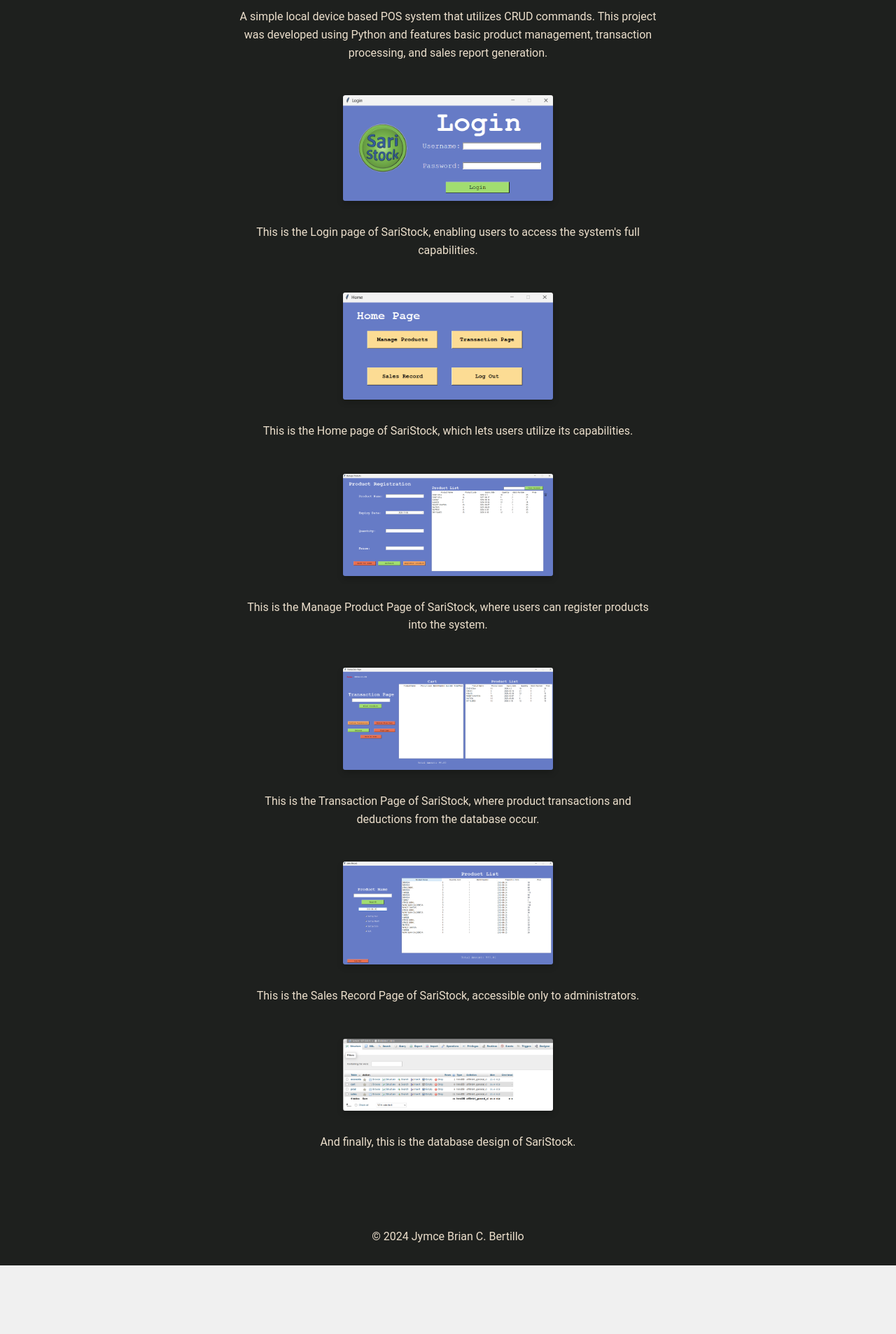
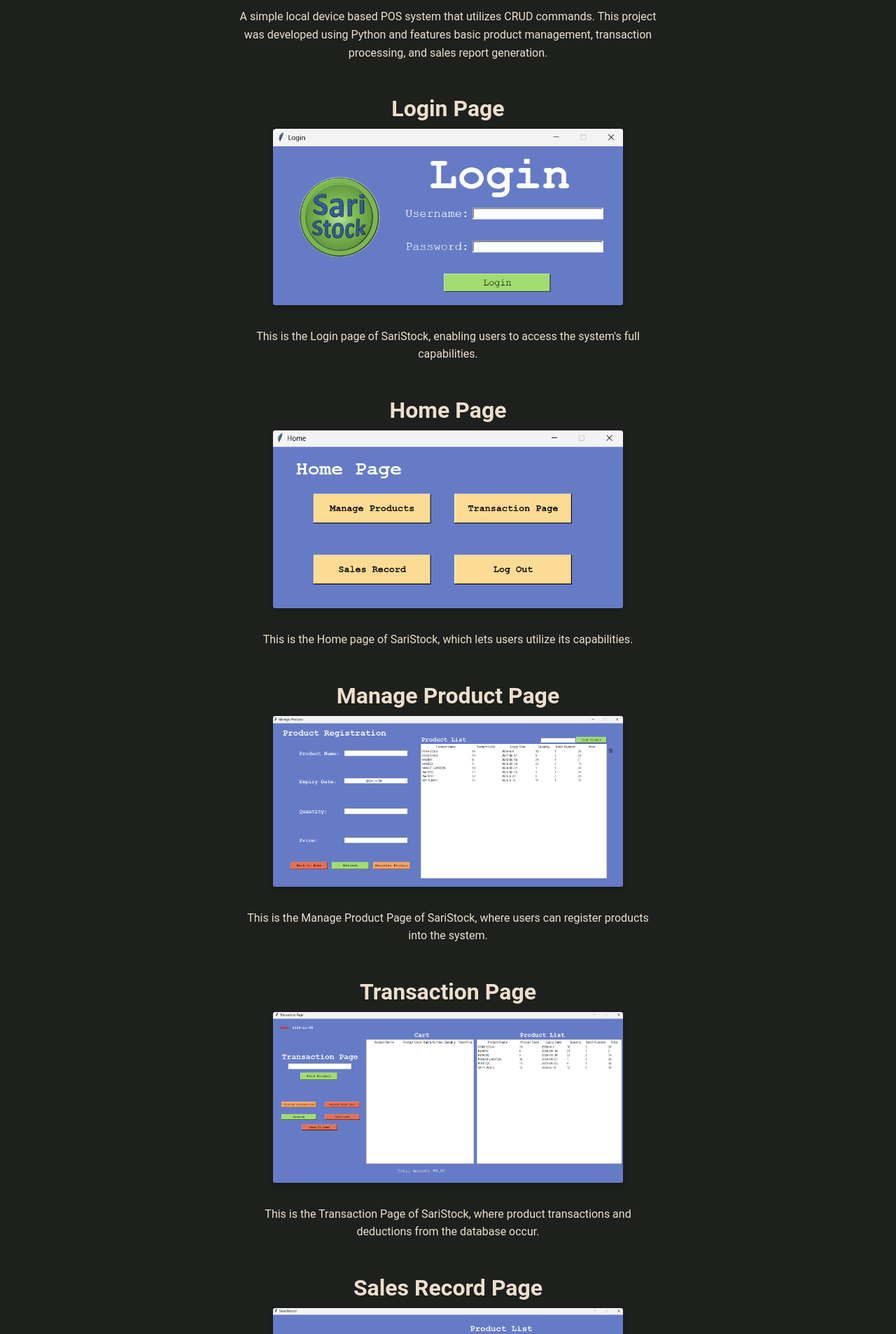
Before and after one commit to Jymce/PF_JBCB, a SvelteKit app: page /Project1 in a window 1280 px wide. Shown: the part 380-2286 px from the top of the page at 70% size. Before the commit the page ends 2188 px from the top, so only its background shows below. Built offline with nearby package versions, Linux system fonts and the light colour scheme.

Commit message:
Updated Project1

```diff
--- a/src/routes/Project1/+page.svelte
+++ b/src/routes/Project1/+page.svelte
@@ -20,36 +20,42 @@
   </div>
 
   <div class="project-content">
+    <h2> Login Page</h2>
     <img src="Project1_Files\Login.png" alt="Login Page" class="project-image" />
     <div class="project-description">
       <p>This is the Login page of SariStock, enabling users to access the system's full capabilities.</p>
     </div>
   </div>
   <div class="project-content">
+    <h2> Home Page</h2>
     <img src="Project1_Files\Home.png" alt="Home Page" class="project-image" />
     <div class="project-description">
       <p>This is the Home page of SariStock, which lets users utilize its capabilities.</p>
     </div>
   </div>
   <div class="project-content">
+    <h2> Manage Product Page</h2>
     <img src="Project1_Files\Products.png" alt="Manage Product Page" class="project-image" />
     <div class="project-description">
       <p>This is the Manage Product Page of SariStock, where users can register products into the system.</p>
     </div>
   </div>
   <div class="project-content">
+    <h2> Transaction Page</h2>
     <img src="Project1_Files\Cart.png" alt="Transaction Page" class="project-image" />
     <div class="project-description">
       <p>This is the Transaction Page of SariStock, where product transactions and deductions from the database occur.</p>
     </div>
   </div>
   <div class="project-content">
+    <h2> Sales Record Page</h2>
     <img src="Project1_Files\Sales.png" alt="Sales Record Page" class="project-image" />
     <div class="project-description">
       <p>This is the Sales Record Page of SariStock, accessible only to administrators.</p>
     </div>
   </div>
   <div class="project-content">
+    <h2> Database</h2>
     <img src="Project1_Files\Database.png" alt="Database Design" class="project-image" />
     <div class="project-description">
       <p>And finally, this is the database design of SariStock.</p>
@@ -87,12 +93,17 @@
     margin-bottom: 2rem;
   }
 
+  .project-content h2{
+    margin-bottom: 10px;
+    font-size: xx-large;
+  }
+
   .project-image.logo {
     width: 250px;
   }
 
   .project-image {
-    width: 300px;
+    width: 500px;
     height: auto;
     margin-bottom: 1rem;
     border-radius: 3px;
@@ -170,6 +181,9 @@
       align-items: center; /* Center items within the column */
     }
 
+    .project-content h2{
+      font-size: x-large;
+    }
     .project-image {
       width: 250px; /* Adjust image width for mobile */
     }
```
